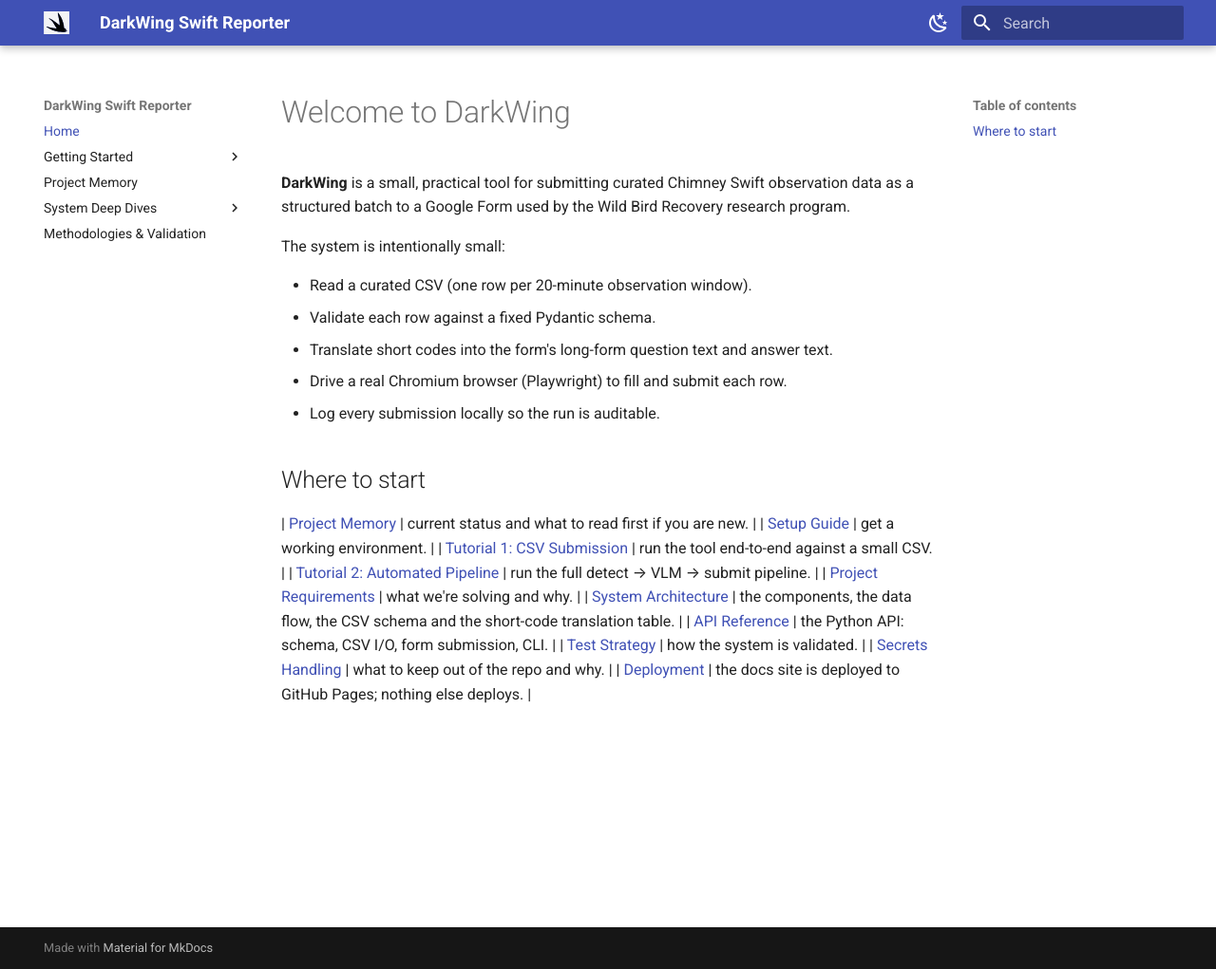
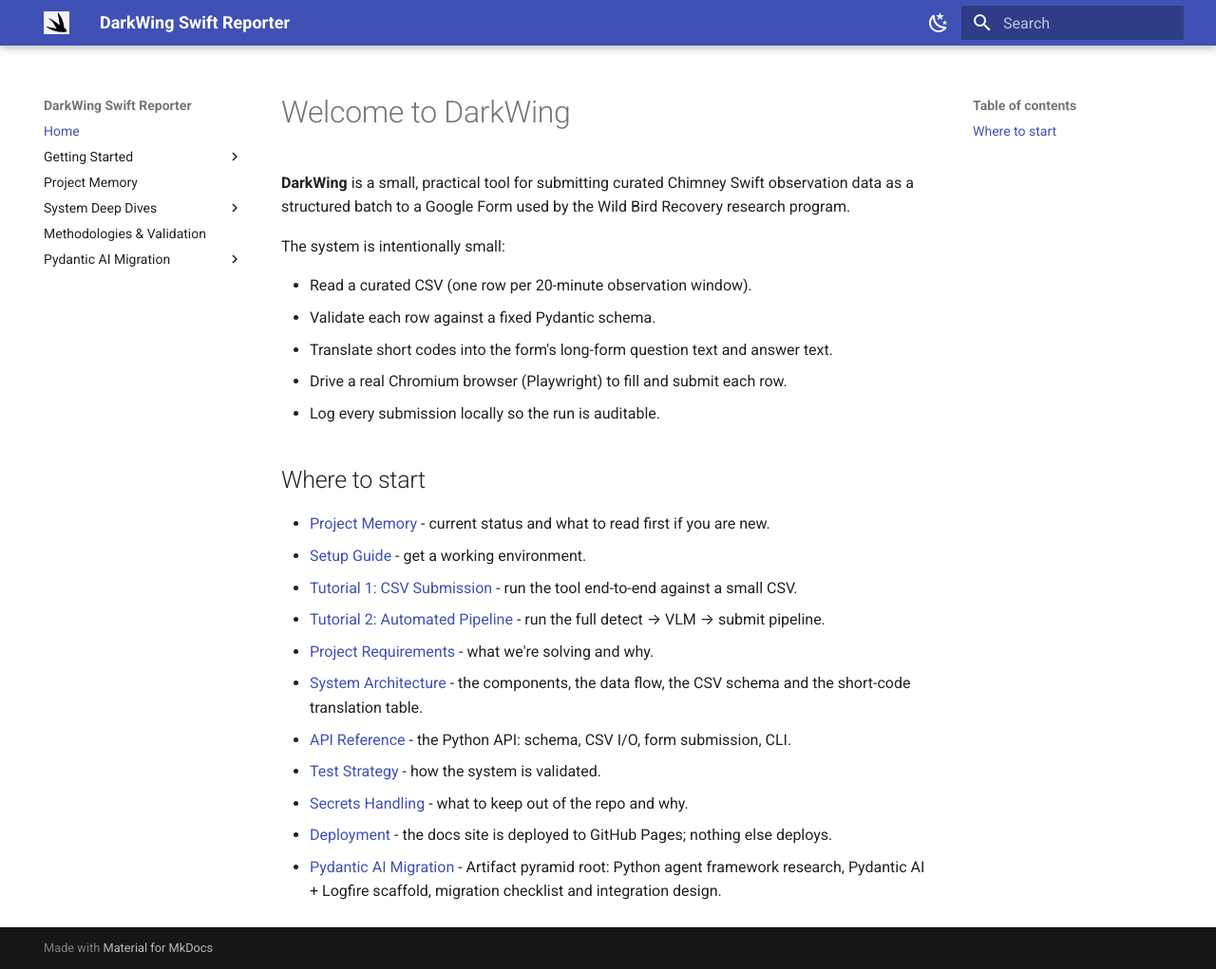
Before and after one commit to mcnamaram/darkwing, an MkDocs documentation site: the page built from docs/index.md, in a window 1280 px wide and 1021 px high. Shown: the whole window at 95% size. Built offline with MkDocs 1.6.1 and Material for MkDocs 9.7.7, drawn with Linux system fonts in a browser that asks for light colours.

Commit message:
chore: sync pydantic-ai migration across config, docs, and tests
Add pydantic-ai and logfire to project dependencies.
Update docs navigation to include Pydantic AI Migration section.
Update .env.example with VLM and Logfire configuration.
Update form_submit clear form timeout from 500ms to 700ms.
Migrate agent tests to VLMClientAdapter with pydantic-ai patterns.

Co-Authored-By: Claude Code <noreply@anthropic.com>

```diff
--- a/docs/index.md
+++ b/docs/index.md
@@ -12,13 +12,14 @@ The system is intentionally small:
 
 ## Where to start
 
-| [Project Memory](./project_memory.md) | current status and what to read first if you are new. |
-| [Setup Guide](./setup.md) | get a working environment. |
-| [Tutorial 1: CSV Submission](./tutorial-1.md) | run the tool end-to-end against a small CSV. |
-| [Tutorial 2: Automated Pipeline](./tutorial-2.md) | run the full detect → VLM → submit pipeline. |
-| [Project Requirements](./prd.md) | what we're solving and why. |
-| [System Architecture](./architecture.md) | the components, the data flow, the CSV schema and the short-code translation table. |
-| [API Reference](./api_reference.md) | the Python API: schema, CSV I/O, form submission, CLI. |
-| [Test Strategy](./test_strategy.md) | how the system is validated. |
-| [Secrets Handling](./secrets_handling.md) | what to keep out of the repo and why. |
-| [Deployment](./deployment.md) | the docs site is deployed to GitHub Pages; nothing else deploys. |
+- [Project Memory](./project_memory.md) - current status and what to read first if you are new.
+- [Setup Guide](./setup.md) - get a working environment.
+- [Tutorial 1: CSV Submission](./tutorial-1.md) - run the tool end-to-end against a small CSV.
+- [Tutorial 2: Automated Pipeline](./tutorial-2.md) - run the full detect → VLM → submit pipeline.
+- [Project Requirements](./prd.md) - what we're solving and why.
+- [System Architecture](./architecture.md) - the components, the data flow, the CSV schema and the short-code translation table.
+- [API Reference](./api_reference.md) - the Python API: schema, CSV I/O, form submission, CLI.
+- [Test Strategy](./test_strategy.md) - how the system is validated.
+- [Secrets Handling](./secrets_handling.md) - what to keep out of the repo and why.
+- [Deployment](./deployment.md) - the docs site is deployed to GitHub Pages; nothing else deploys.
+- [Pydantic AI Migration](./pydantic-migration/README.md) - Artifact pyramid root: Python agent framework research, Pydantic AI + Logfire scaffold, migration checklist and integration design.
--- a/mkdocs.yml
+++ b/mkdocs.yml
@@ -22,12 +22,12 @@ theme:
         name: Switch to light mode
 
 nav:
-    - Home: index.md
-    - Getting Started:
+  - Home: index.md
+  - Getting Started:
       - Setup: setup.md
       - Tutorial: tutorial-1.md
-    - Project Memory: project_memory.md
-    - System Deep Dives:
+  - Project Memory: project_memory.md
+  - System Deep Dives:
       - Architecture: architecture.md
       - Detector Algorithm: detector_algorithm.md
       - AI Integration: ai_integration.md
@@ -36,4 +36,9 @@ nav:
       - API Reference: api_reference.md
       - Secrets Handling: secrets_handling.md
       - Deployment: deployment.md
-    - Methodologies & Validation: test_strategy.md
+  - Methodologies & Validation: test_strategy.md
+  - Pydantic AI Migration:
+      - Artifact Pyramid: pydantic-migration/00-index.md
+      - Overview: pydantic-migration/README.md
+      - Migration Design: pydantic-migration/03-dossiers/darkwing-pydantic-ai-migration.md
+      - Reference Scaffold: pydantic-migration/03-dossiers/scaffold-full-reference.md
--- a/pyproject.toml
+++ b/pyproject.toml
@@ -9,6 +9,8 @@ description = "Automated observation reporting for Chimney Swifts"
 requires-python = ">=3.14"
 dependencies = [
     "pydantic>=2.13",
+    "pydantic-ai>=1.0",
+    "logfire>=3.0",
     "playwright>=1.40",
     "python-dotenv>=1.0.1",
     "opencv-python>=4.10",
```
Also changed, not shown: docs/research/darkwing-detection-alternatives/00-index.md (+3 -0 lines), 5 other files.
